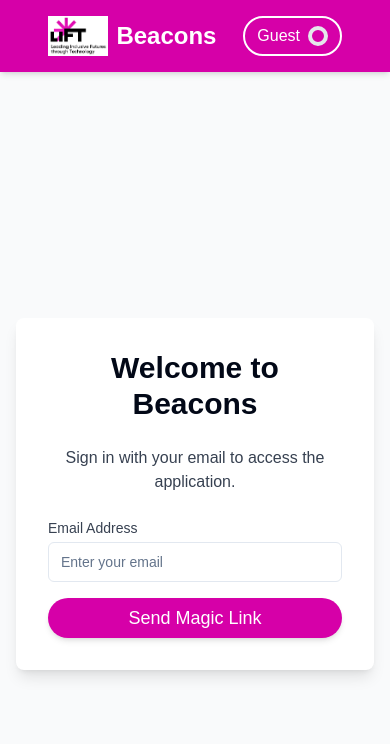
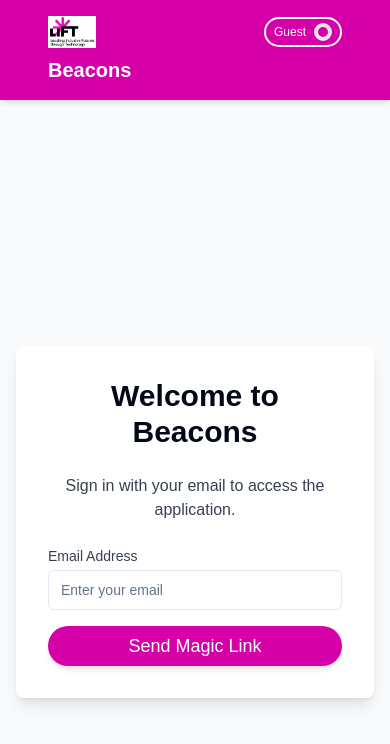
Before and after one commit to foundersandcoders/lift-frontend-v2, a React (Vite) app: page / in a window 390 px wide. Shown: the top 744 px of the page. Built offline with nearby package versions, Linux system fonts and the light colour scheme; no server answers.

Commit message:
style: header adapts to mobile

```diff
--- a/src/layouts/components/Header.tsx
+++ b/src/layouts/components/Header.tsx
@@ -11,21 +11,23 @@ const Header: React.FC = () => {
 
   return (
     <header className='bg-brand-pink text-white p-4 shadow-md sticky top-0 z-50'>
-      <div className='container mx-auto flex items-center justify-between'>
-        {/* Left side: Logo and Title */}
-        <div className='flex items-center'>
-          <img src='/lift_logo.png' alt='Logo' className='h-10 mr-2' />
-          <h1 className='text-2xl font-bold'>Beacons</h1>
-        </div>
+      <div className='container mx-auto'>
+        {/* Mobile: Stacked layout / Desktop: Single row with 3 items */}
+        <div className='flex flex-wrap items-center'>
+          {/* Mobile: Top row with logo and login / Desktop: 3-column layout */}
+          <div className='flex w-full min-[580px]:w-auto items-center justify-between min-[580px]:justify-start'>
+            {/* Logo - always left */}
+            <img src='/lift_logo.png' alt='Logo' className='h-8 sm:h-10 mr-2 shrink-0' />
 
-        {/* Right side: User info & dashboard trigger */}
+            {/* Login - right on mobile, disappears on desktop (reappears in its desktop position) */}
+            <div className="min-[580px]:hidden">
               {data.username ? (
                 <Dialog open={isDashboardOpen} onOpenChange={setIsDashboardOpen}>
                   <DialogTrigger asChild>
-              <div className='flex items-center border-2 border-white rounded-full px-3 py-1.5 sm:px-4 sm:py-2 cursor-pointer hover:bg-pink-600 transition-colors'>
+                    <div className='flex items-center shrink-0 border-2 border-white rounded-full px-2 py-1 sm:px-4 sm:py-2 cursor-pointer hover:bg-pink-600 transition-colors'>
                       <span className='hidden sm:inline mr-2'>Logged as: </span>
-                <span className='mr-2 text-sm sm:text-base'>{data.username}</span>
-                <SmallCircularQuestionCounter size={20} />
+                      <span className='mr-2 text-xs sm:text-base truncate max-w-[100px] sm:max-w-[150px]'>{data.username}</span>
+                      <SmallCircularQuestionCounter size={18} />
                     </div>
                   </DialogTrigger>
                   <UserDataModal
@@ -33,12 +35,42 @@ const Header: React.FC = () => {
                   />
                 </Dialog>
               ) : (
-          <div className='flex items-center border-2 border-white rounded-full px-3 py-1.5 sm:px-4 sm:py-2 cursor-default'>
+                <div className='flex shrink-0 items-center border-2 border-white rounded-full px-2 py-1 sm:px-4 sm:py-2 cursor-default'>
                   <span className='hidden sm:inline mr-2'>Not logged in</span>
-            <span className='sm:hidden mr-2'>Guest</span>
-            <SmallCircularQuestionCounter size={20} />
+                  <span className='sm:hidden mr-2 text-xs'>Guest</span>
+                  <SmallCircularQuestionCounter size={18} />
                 </div>
               )}
+            </div>
+          </div>
+
+          {/* Title - bottom row on mobile, center column on desktop */}
+          <h1 className='text-xl sm:text-2xl font-bold w-full min-[580px]:w-auto min-[580px]:flex-1 text-left min-[580px]:text-center mt-2 min-[580px]:mt-0'>Beacons</h1>
+
+          {/* Login - hidden on mobile (appears in mobile top row), right on desktop */}
+          <div className="hidden min-[580px]:block">
+            {data.username ? (
+              <Dialog open={isDashboardOpen} onOpenChange={setIsDashboardOpen}>
+                <DialogTrigger asChild>
+                  <div className='flex items-center shrink-0 border-2 border-white rounded-full px-2 py-1 sm:px-4 sm:py-2 cursor-pointer hover:bg-pink-600 transition-colors'>
+                    <span className='hidden sm:inline mr-2'>Logged as: </span>
+                    <span className='mr-2 text-xs sm:text-base truncate max-w-[100px] sm:max-w-[150px]'>{data.username}</span>
+                    <SmallCircularQuestionCounter size={18} />
+                  </div>
+                </DialogTrigger>
+                <UserDataModal
+                  onOpenChange={setIsDashboardOpen}
+                />
+              </Dialog>
+            ) : (
+              <div className='flex shrink-0 items-center border-2 border-white rounded-full px-2 py-1 sm:px-4 sm:py-2 cursor-default'>
+                <span className='hidden sm:inline mr-2'>Not logged in</span>
+                <span className='sm:hidden mr-2 text-xs'>Guest</span>
+                <SmallCircularQuestionCounter size={18} />
+              </div>
+            )}
+          </div>
+        </div>
       </div>
     </header>
   );
```
Lines whose indentation alone changed are shown as unchanged.
